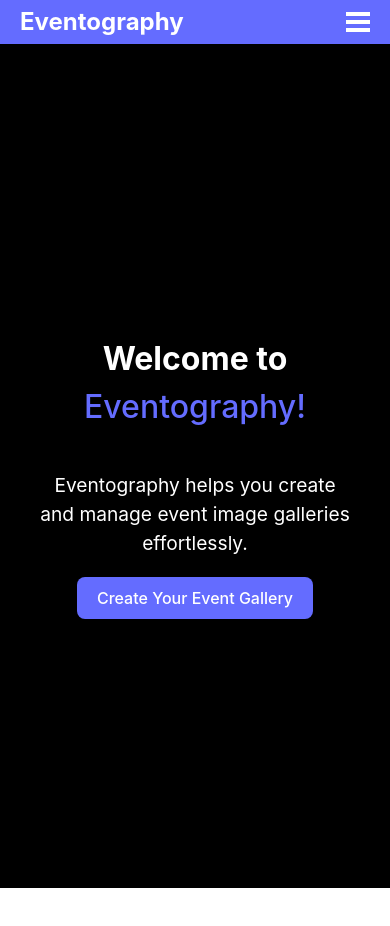
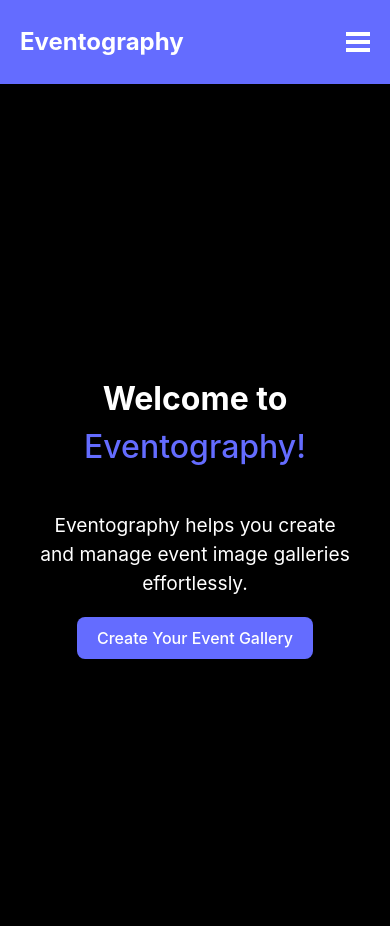
Before and after one commit to cloudinary-devs/Cloudinary-Event-Gallery, a React (Vite) app: page / in a window 390 px wide. Before the commit the page ends 888 px from the top, so only its background shows below. Built offline with nearby package versions, Linux system fonts and the light colour scheme; no server answers.

Commit message:
css cleanup

```diff
--- a/src/Navbar.css
+++ b/src/Navbar.css
@@ -3,22 +3,34 @@
   color: #fff;
   padding: 10px 20px;
   display: flex;
-  justify-content: start;
-  align-items: center;
-  top: 40px;
-  height: 24px;
+  justify-content: space-between; /* Changed from 'start' to 'space-between' */
+  align-items: center; /* Align items to center */
+  height: 64px; /* Changed height to 64px for better visibility */
+}
+
+.menu {
+  display: none;
+  position: absolute;
+  top: 64px; /* Changed from 40px to 64px to match navbar height */
+  left: 0;
+  background-color: #646cff;
+  width: 100%;
+  z-index: 1000;
+  padding: 10px 0;
+}
+
+.menu.show {
+  display: block;
+}
+
+.hamburger-menu {
+  display: flex;
+  flex-direction: column; /* Changed from 'row' to 'column' */
+  cursor: pointer;
 }
 
 .menu h2 {
   margin: 0;
-}
-
-.menu {
-  display: none;
-}
-
-.menu.show {
-  display: block;
 }
 
 .menu ul {
@@ -47,43 +59,9 @@
   background-color: #646cff;
 }
 
-.hamburger-menu {
-  display: none;
-  flex-direction: column;
-  cursor: pointer;
-}
-
 .hamburger-menu .line {
   width: 24px;
   height: 4px;
   background-color: #fff;
   margin: 2px 0;
 }
-
-/* Media queries for responsiveness */
-@media (max-width: 768px) {
-  .navbar {
-    justify-content: space-between;
-    gap: 16px;
-    align-items: center;
-  }
-
-  .menu {
-    display: none;
-    position: absolute;
-    top: 40px;
-    left: 0;
-    background-color: #646cff;
-    width: 100%;
-    z-index: 1000;
-    padding: 10px 0;
-  }
-
-  .menu.show {
-    display: block;
-  }
-
-  .hamburger-menu {
-    display: flex;
-  }
-}
--- a/src/Profile.css
+++ b/src/Profile.css
@@ -3,7 +3,7 @@
   align-items: center;
   justify-content: center;
   flex-direction: column;
-  background-color: black !important;
+  background-color: black;
   background: none;
   color: white;
   width: 100%;
--- a/src/index.css
+++ b/src/index.css
@@ -18,7 +18,7 @@ body {
   margin: 0;
   display: block !important;
   min-height: calc(100vh - 40px);
-  background-color: black !important;
+  background-color: black;
 }
 
 a {
```
